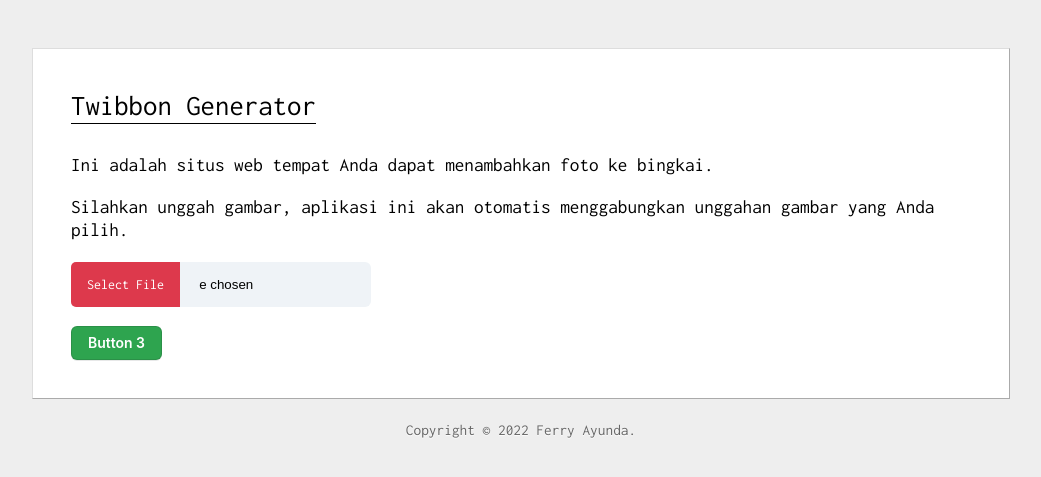
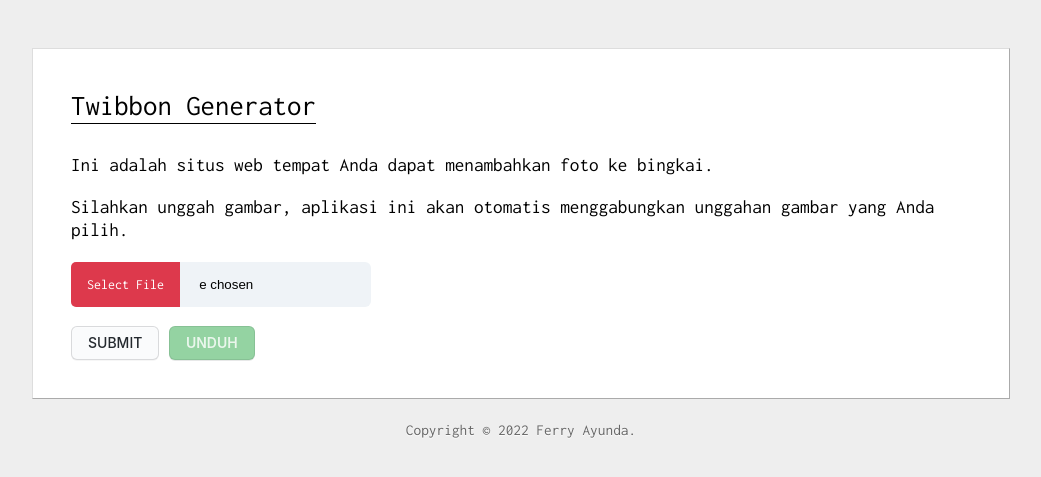
Before and after one commit to susahberak/doglos, a Jekyll site: the page built from _posts/2022-09-22-twibbon-generator.html, in a window 1280 px wide. Shown: the top 477 px of the page, without its empty margins (119-1160 px from the left). Built offline with Jekyll 4.4.1, drawn with Linux system fonts in a browser that asks for light colours.

Commit message:
Update 2022-09-22-twibbon-generator.html

```diff
--- a/_posts/2022-09-22-twibbon-generator.html
+++ b/_posts/2022-09-22-twibbon-generator.html
@@ -4,15 +4,15 @@ title:  "Twibbon Generator"
 date:   2022-09-22 12:44:40 +0700
 ---
 
-<p>Ini adalah situs web tempat Anda dapat menambahkan foto ke bingkai.</p>
+Ini adalah situs web tempat Anda dapat menambahkan foto ke bingkai.
 
-<p>Silahkan unggah gambar, aplikasi ini akan otomatis menggabungkan unggahan gambar yang Anda pilih.</p>
+Silahkan unggah gambar, aplikasi ini akan otomatis menggabungkan unggahan gambar yang Anda pilih.
 
-<p>
 <div class="file-cont">
 <label for="image_input" class="label-file">Select File</label>
 <input class="input-file" type="file" name="image_input" id="image_input" multiple>
 </div>
-</p>
 
-<button class="button-3" role="button">Button 3</button>
+
+<button class="button-4" role="button" onclick="generate()">SUBMIT</button>
+<button class="button-3" role="button" onclick="download()" id="download" disabled>UNDUH</button>
```
